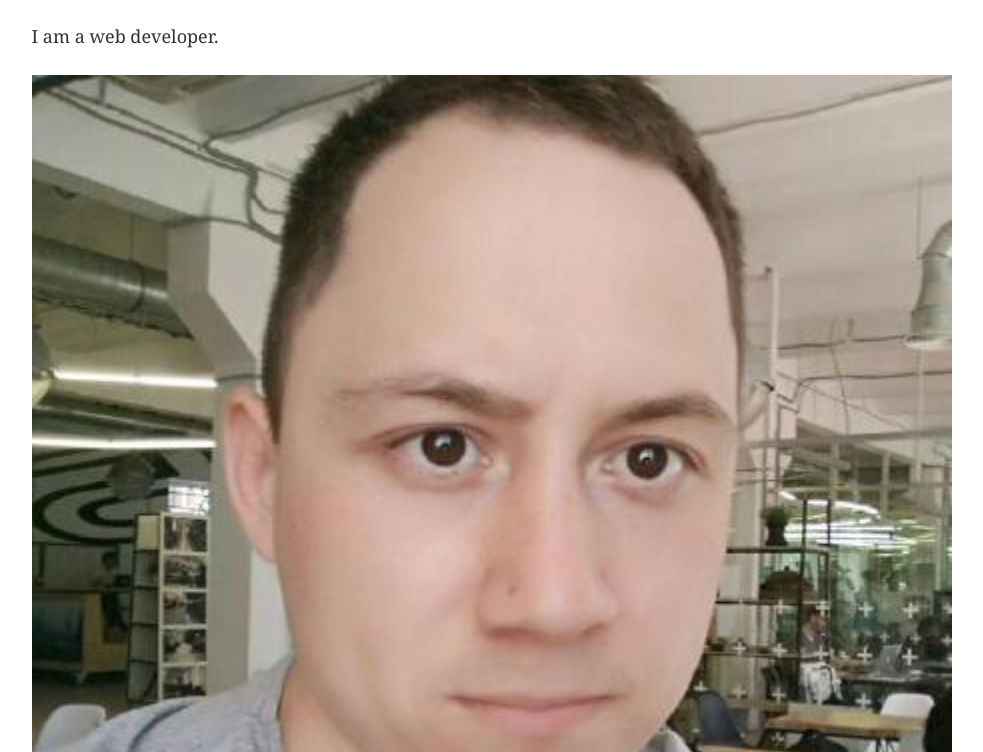
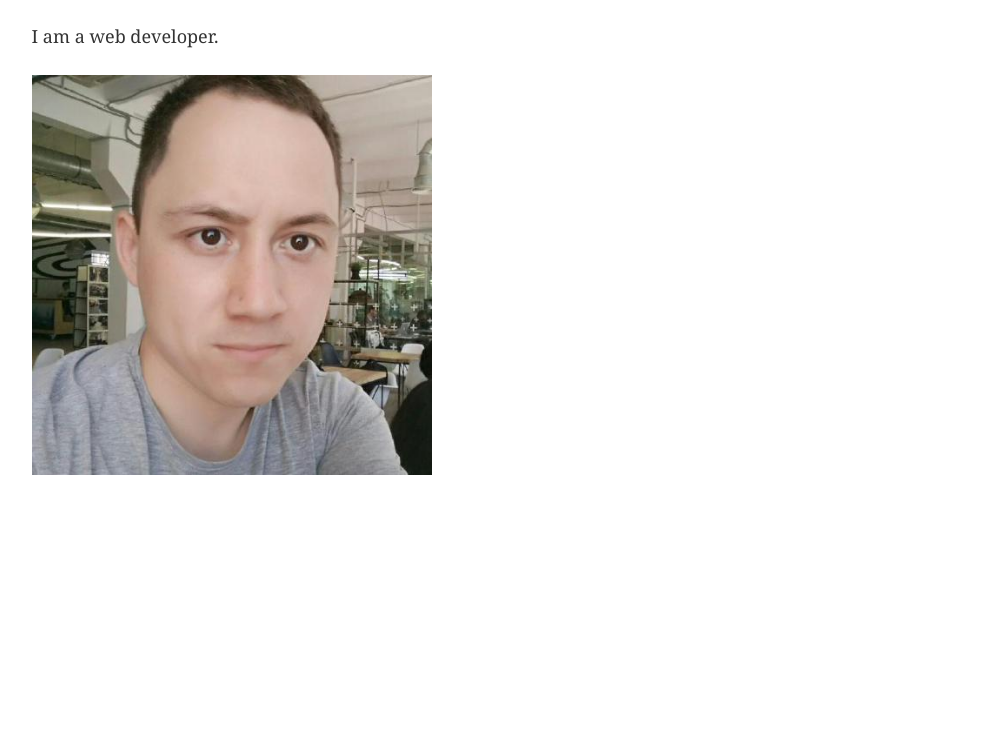
Before and after one commit to Ildarik/ildarik.github.io, a Gatsby site: page / in a window 1280 px wide. Shown: the part 48-800 px from the top of the page, without its empty margins (148-1131 px from the left). Built offline with nearby package versions, Linux system fonts and the light colour scheme; Gatsby itself is replaced by a stand-in of ours.

Commit message:
Fix image stretching on desktop

```diff
--- a/src/pages/index.js
+++ b/src/pages/index.js
@@ -3,13 +3,22 @@ import Layout from "../components/layout"
 import SEO from "../components/seo"
 import Img from "gatsby-image"
 import { graphql } from "gatsby"
+import styled from "styled-components"
+
+const ImgContainer = styled.div`
+  @media (min-width: 576px) {
+    width: 400px;
+  }
+`
 
 const IndexPage = ({ data }) => (
   <Layout>
     <SEO title="Home" />
     <h1>Hello!</h1>
     <p>I am a web developer.</p>
-    <Img fluid={data.file.childImageSharp.fluid}></Img>
+    <ImgContainer>
+      <Img fluid={data.file.childImageSharp.fluid}></Img>
+    </ImgContainer>
   </Layout>
 )
 
@@ -19,7 +28,7 @@ export const query = graphql`
       childImageSharp {
         # Specify the image processing specifications right in the query.
         # Makes it trivial to update as your page's design changes.
-        fluid(maxWidth: 460) {
+        fluid(maxWidth: 460, quality: 100) {
           ...GatsbyImageSharpFluid
         }
       }
```
